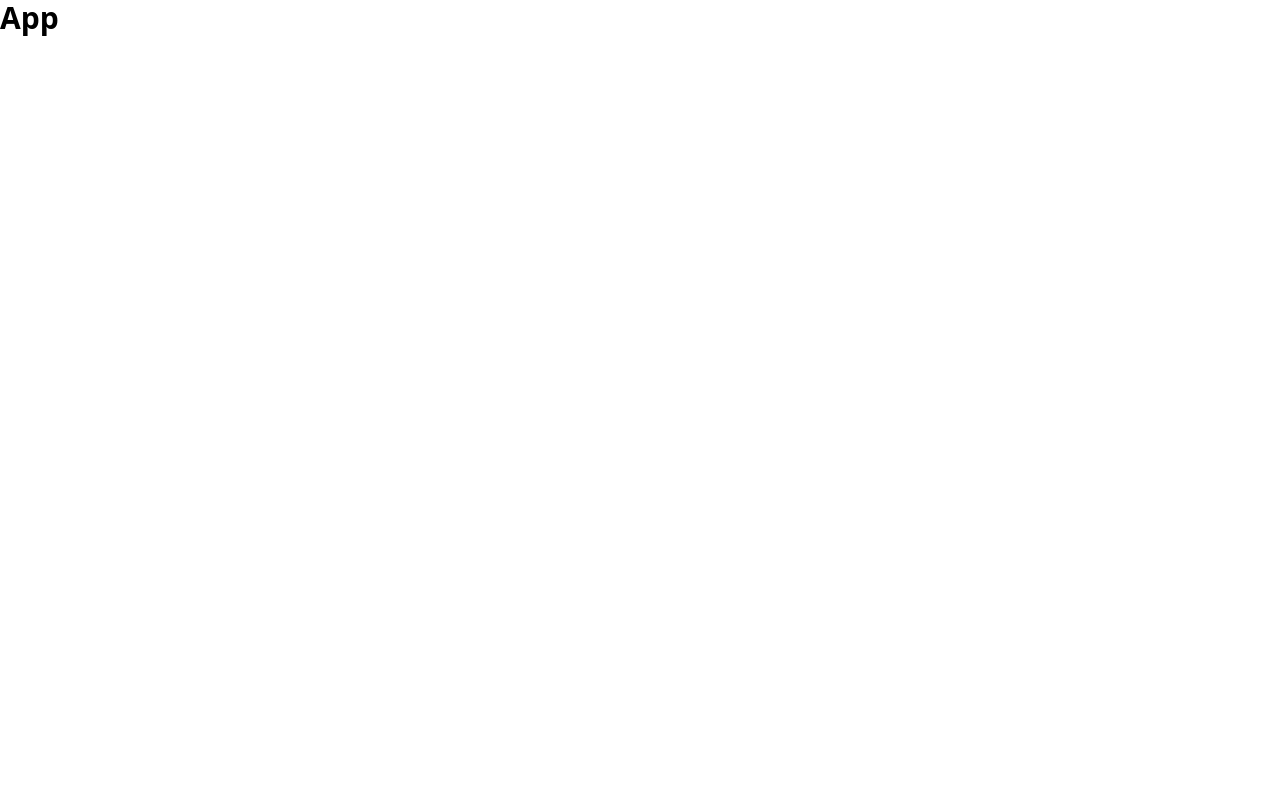
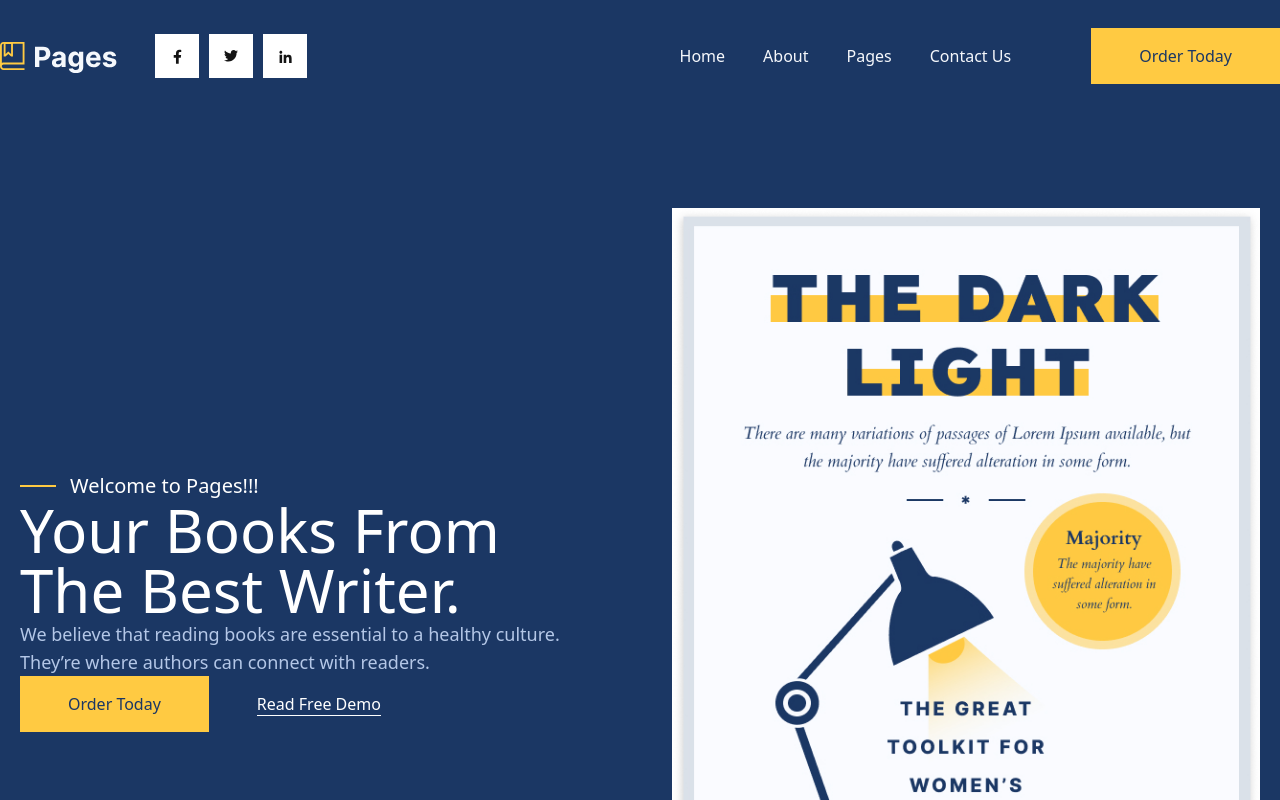
Before and after one commit to DeFosu/react-book-shop, a React (Vite) app: page / in a window 1280 px wide. Shown: the top 800 px of the page. Built offline with nearby package versions, Linux system fonts and the light colour scheme.

Commit message:
Implement main layout for the App component, including header, navigation, and hero section

```diff
--- a/src/App.tsx
+++ b/src/App.tsx
@@ -1,7 +1,71 @@
 import React from "react";
+import { Logo, Facebook, Twitter, LinkedIn } from "./components/Icons";
+import { IconLink, NavigationLink } from "./components/Links";
+import { Button } from "./components/Button";
+const App: React.FC = () => {
+  return (
+    <div>
+      <section className="bg-primary">
+        <header className="max-w-[1300px] mx-auto h-28 flex items-center justify-between">
+          <div className="flex items-center gap-9">
+            <a href="/" className="block w-fit">
+              <Logo />
+            </a>
+            <ul className="flex gap-2.5 items-center">
+              <IconLink href="/">
+                <Facebook />
+              </IconLink>
+              <IconLink href="/">
+                <Twitter />
+              </IconLink>
+              <IconLink href="/">
+                <LinkedIn />
+              </IconLink>
+            </ul>
+          </div>
+          <div className="flex gap-20 items-center">
+            <nav className="flex gap-9.5 items-center">
+              <NavigationLink href="/">Home</NavigationLink>
+              <NavigationLink href="/">About</NavigationLink>
+              <NavigationLink href="/">Pages</NavigationLink>
+              <NavigationLink href="/">Contact Us</NavigationLink>
+            </nav>
+            <Button variant="filled" size="lg">
+              Order Today
+            </Button>
+          </div>
+        </header>
+        <main className="max-w-[1300px] mx-auto px-5 py-24 flex items-center gap-16">
+          <div className="w-1/2">
+            <div className="flex items-center gap-3.5">
+              <div className="w-9 h-0.5 bg-accent inline-block" />
+              <h1 className="text-white text-xl">Welcome to Pages!!!</h1>
+            </div>
 
-const App: React.FC = () => {
-  return <div className="text-3xl font-bold text-black">App</div>;
+            <h2 className="text-white text-6xl">
+              Your Books From <br /> The Best Writer.
+            </h2>
+            <p className="text-lg text-secondary">
+              We believe that reading books are essential to a healthy culture.
+              <br />
+              They’re where authors can connect with readers.
+            </p>
+            <div>
+              <Button variant="filled" size="lg">
+                Order Today
+              </Button>
+              <Button variant="text" size="lg">
+                Read Free Demo
+              </Button>
+            </div>
+          </div>
+          <div className="w-1/2">
+            <img src="/images/home.jpg" alt="The dark light" />
+          </div>
+        </main>
+      </section>
+    </div>
+  );
 };
 
 export default App;
```
